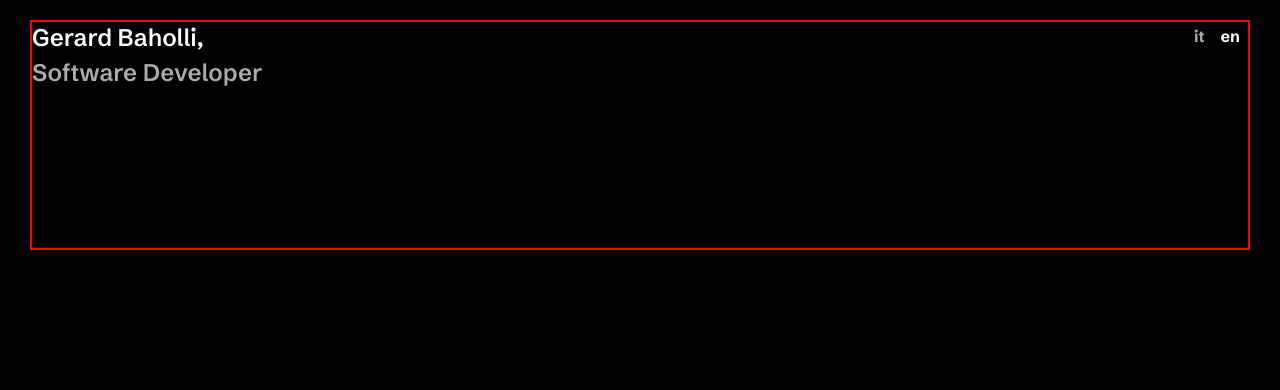
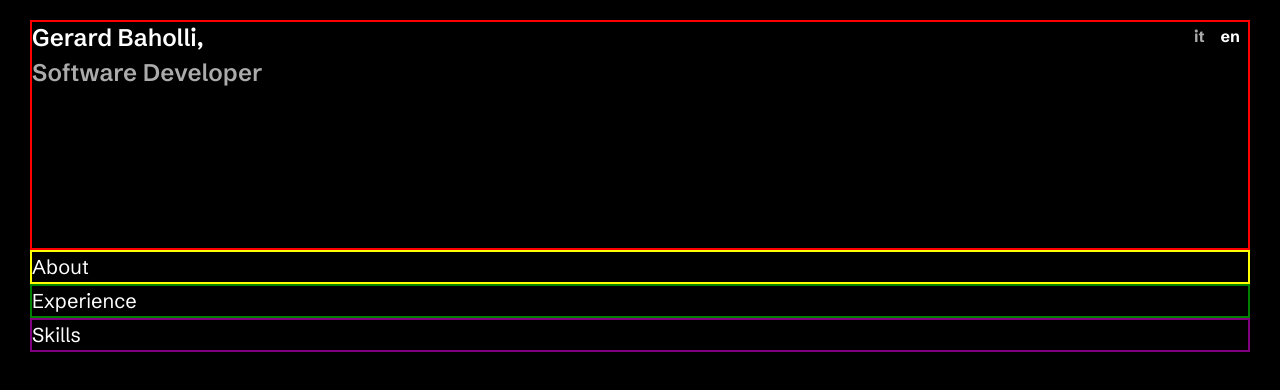
Before and after one commit to gerardbaholli/gerardbaholli.dev, a React (Vite) app: page / in a window 1280 px wide. Shown: the top 390 px of the page. Built offline with nearby package versions, Linux system fonts and the light colour scheme.

Commit message:
Add about + experience + skills

```diff
--- a/src/App.jsx
+++ b/src/App.jsx
@@ -1,9 +1,15 @@
 import Header from "./components/Header/Header.jsx";
+import About from "./components/About/About.jsx";
+import Experience from "./components/Experience/Experience.jsx";
+import Skills from "./components/Skills/Skills.jsx";
 
 function App() {
   return (
     <div className="container">
       <Header />
+      <About />
+      <Experience />
+      <Skills />
     </div>
   );
 }
--- /dev/null
+++ b/src/components/About/About.css
@@ -0,0 +1,3 @@
+.about-container {
+    border: 2px solid yellow;
+}
--- /dev/null
+++ b/src/components/About/About.jsx
@@ -0,0 +1,11 @@
+import "./About.css";
+import { Paragraph } from "../../utils/TextStyles.jsx";
+import { Text } from "../../utils/ColorStyles.jsx";
+
+export default function About() {
+    return (
+        <div className="about-container">
+            <Paragraph color={Text.paragraph1}>About</Paragraph>
+        </div>
+    );
+}
--- /dev/null
+++ b/src/components/Experience/Experience.css
@@ -0,0 +1,3 @@
+.experience-container {
+    border: 2px solid green;
+}
--- /dev/null
+++ b/src/components/Experience/Experience.jsx
@@ -0,0 +1,11 @@
+import "./Experience.css";
+import { Paragraph } from "../../utils/TextStyles.jsx";
+import { Text } from "../../utils/ColorStyles.jsx";
+
+export default function Experience() {
+    return (
+        <div className="experience-container">
+            <Paragraph color={Text.paragraph1}>Experience</Paragraph>
+        </div>
+    );
+}
--- a/src/components/Header/Header.jsx
+++ b/src/components/Header/Header.jsx
@@ -13,8 +13,8 @@ export default function Header() {
     return (
         <div className="header-container">
             <div className="header-title">
-                <Link color={Text.paragraph1} className="header-title-first">Gerard Baholli,</Link>
-                <Link color={Text.paragraph2} className="header-title-second">Software Developer</Link>
+                <Link color={Text.paragraph1}>Gerard Baholli,</Link>
+                <Link color={Text.paragraph2}>Software Developer</Link>
             </div>
             <div className="header-language">
                 <button
--- a/src/components/Keyword/Keyword.jsx
+++ b/src/components/Keyword/Keyword.jsx
@@ -14,7 +14,6 @@ function Keyword({ keyword, highlightMatch }) {
     );
 }
 
-// Aggiungi la validazione delle props con PropTypes
 Keyword.propTypes = {
     keyword: PropTypes.shape({
         'it-word': PropTypes.string.isRequired,
--- /dev/null
+++ b/src/components/Skills/Skills.css
@@ -0,0 +1,3 @@
+.skills-container {
+    border: 2px solid purple;
+}
--- /dev/null
+++ b/src/components/Skills/Skills.jsx
@@ -0,0 +1,11 @@
+import "./Skills.css";
+import { Paragraph } from "../../utils/TextStyles.jsx";
+import { Text } from "../../utils/ColorStyles.jsx";
+
+export default function Skills() {
+    return (
+        <div className="skills-container">
+            <Paragraph color={Text.paragraph1}>Skills</Paragraph>
+        </div>
+    );
+}
```
Also changed, not shown: src/components/Home/Home.jsx (deleted, +0 -22 lines).
